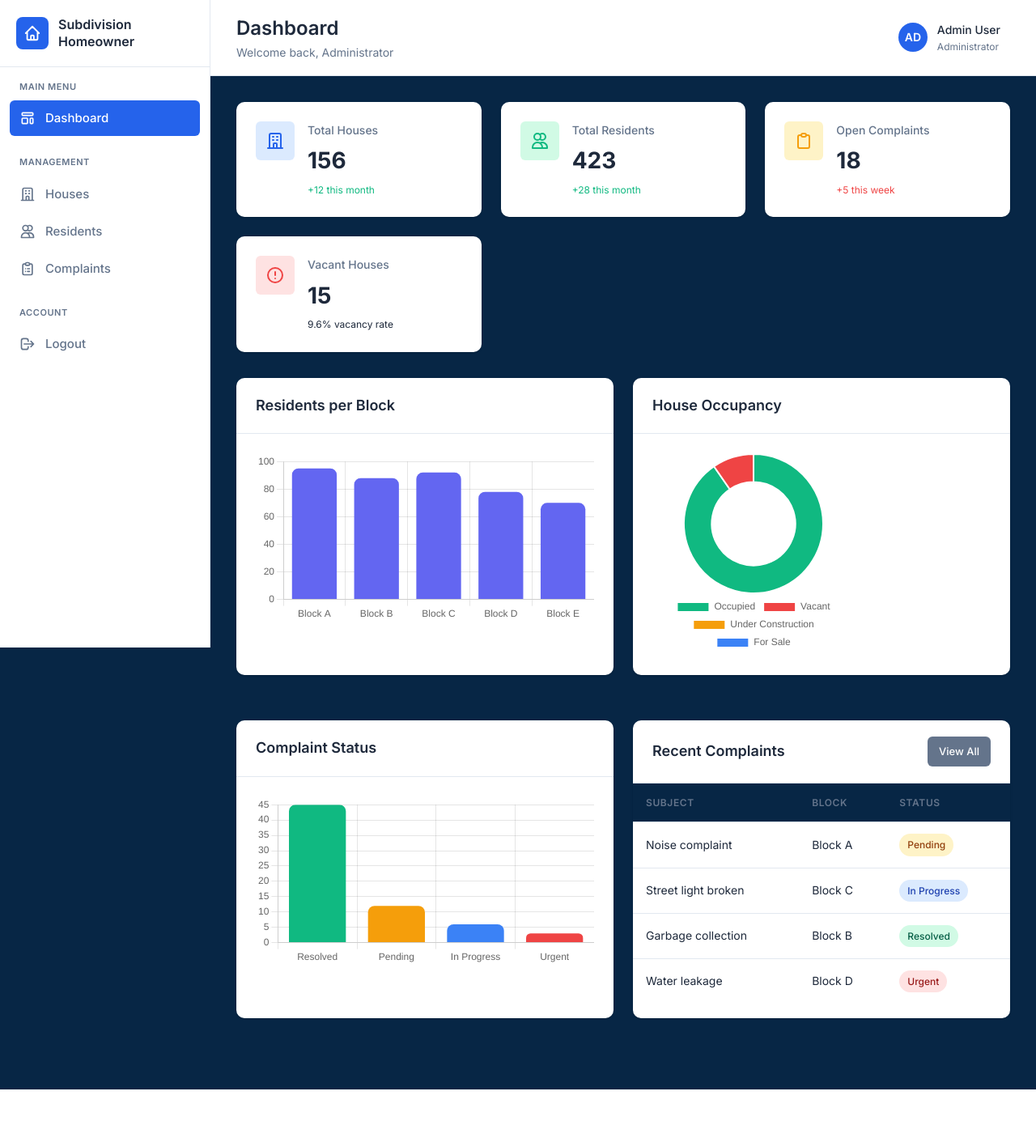
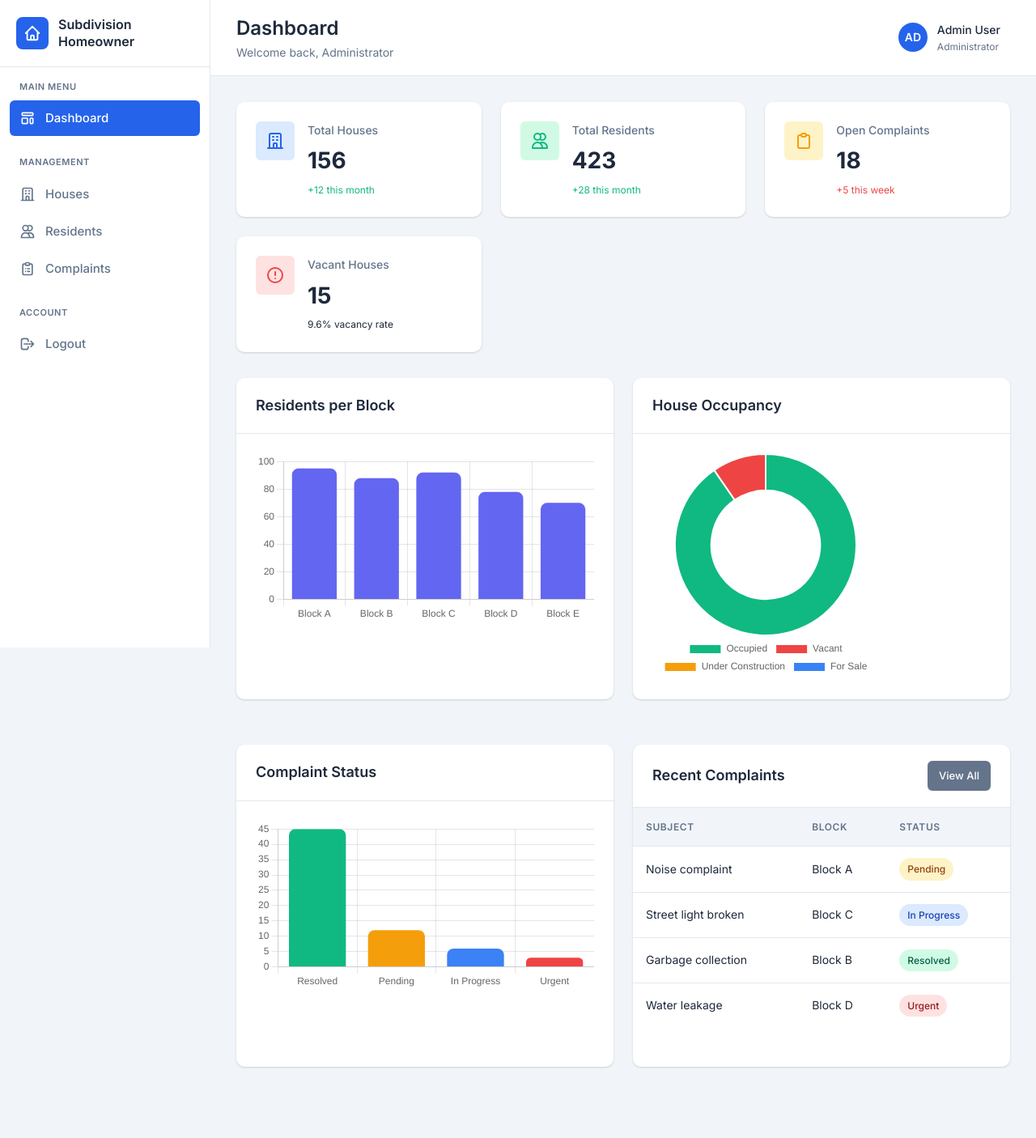
Before and after one commit to luckrew012/IT26A_FinalProj, a PHP site: page /html/dashboard.html in a window 1280 px wide. Shown: the whole page at 81% size. Before the commit the page ends 1346 px from the top, so only its background shows below. Run offline with PHP 8.4, Linux system fonts and the light colour scheme.

Commit message:
Improved design

```diff
--- a/css/style.css
+++ b/css/style.css
@@ -8,7 +8,7 @@
     --primary-dark: #1D4ED8;
     --primary-light: #3B82F6;
     --secondary: #64748B;
-    --background: #072645;
+    --background: #F1F5F9;
     --card-bg: #FFFFFF;
     --text-dark: #1E293B;
     --text-muted: #64748B;
@@ -490,22 +490,7 @@ a {
 
 .chart-container {
     position: relative;
-    height: 250px; /* Adjust this number to make it smaller or larger */
-    width: 100%;
-}
-
-.chart-card {
-    background: white;
-    padding: 20px;
-    border-radius: 8px;
-    max-width: 500px; /* Prevents the chart from becoming too wide */
-    margin: 10px;
-}
-
-canvas {
-    display: block;
-    max-width: 100%;
-
+    height: 280px;
 }
 
 /* Tables */
```
